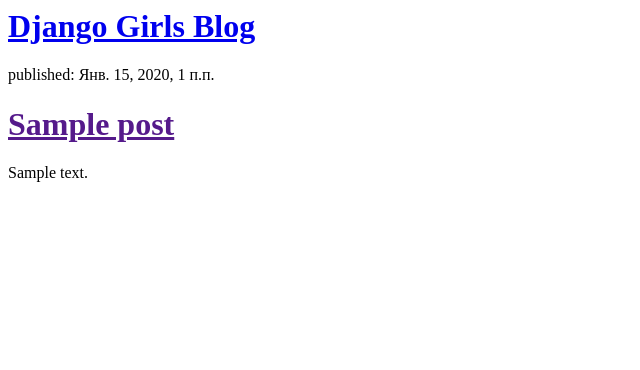
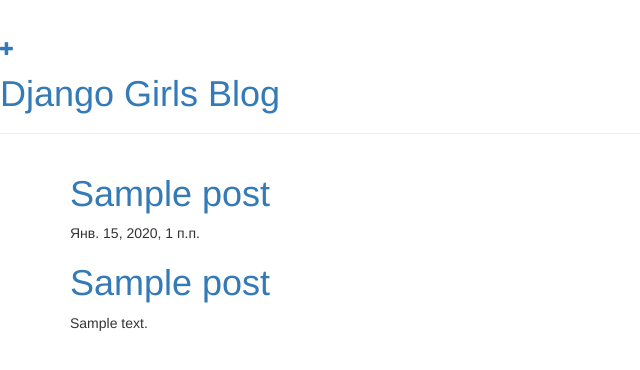
Before and after one commit to MuratovER/blog, a Django app: template blog/templates/blog/home_page.html in a window 1280 px wide. Shown: the top 370 px of the page, without its empty margins (0-640 px from the left). Run offline with Django 3.2, Linux system fonts and the light colour scheme; the template is opened without the code that fills it: values that come from a table or form of the project are taken from there, others are empty; tables that the repository leaves empty hold one stand-in row (values such as "Sample post"); some libraries are stand-ins or nearby versions.

Commit message:
'predeploy'

```diff
--- /dev/null
+++ b/blog/templates/blog/base.html
@@ -0,0 +1,26 @@
+{% load static %}
+<html>
+
+<head>
+    <title>Django Girls blog</title>
+    <link rel="stylesheet" href="//maxcdn.bootstrapcdn.com/bootstrap/3.2.0/css/bootstrap.min.css">
+    <link rel="stylesheet" href="//maxcdn.bootstrapcdn.com/bootstrap/3.2.0/css/bootstrap-theme.min.css">
+    <link href='//fonts.googleapis.com/css?family=Lobster&subset=latin,latin-ext' rel='stylesheet' type='text/css'>
+    <link rel="stylesheet" href="{% static 'css/blog.css' %}">
+</head>
+
+<body>
+    <div class="page-header">
+        <a href="{% url 'post_new' %}" class="top-menu"><span class="glyphicon glyphicon-plus"></span></a>
+        <h1><a href="/">Django Girls Blog</a></h1>
+    </div>
+    <div class="content container">
+        <div class="row">
+            <div class="col-md-8">
+                {% block content %} {% endblock %}
+            </div>
+        </div>
+    </div>
+</body>
+
+</html>
--- a/blog/templates/blog/home_page.html
+++ b/blog/templates/blog/home_page.html
@@ -1,11 +1,10 @@
-<div>
-    <h1><a href="/">Django Girls Blog</a></h1>
-</div>
-
-{% for post in posts %}
-<div>
-    <p>published: {{ post.published_date }}</p>
+{% extends 'blog/base.html' %} {% block content %} {% for post in posts %}
+<div class="post">
+    <h1><a href="{% url 'post_detail' pk=post.pk %}">{{ post.title }}</a></h1>
+    <div class="date">
+        {{ post.published_date }}
+    </div>
     <h1><a href="">{{ post.title }}</a></h1>
     <p>{{ post.text|linebreaksbr }}</p>
 </div>
-{% endfor %}
+{% endfor %} {% endblock %}
--- /dev/null
+++ b/blog/urls.py
@@ -0,0 +1,8 @@
+from django.urls import path
+from . import views
+
+urlpatterns = [
+    path('', views.post_list, name='post_list'),
+    path('post/<int:pk>/', views.post_detail, name='post_detail'),
+    path('post/new/', views.post_new, name='post_new'),
+]
--- /dev/null
+++ b/runtime.txt
@@ -0,0 +1 @@
+python-3.7.7
--- a/scripts/urls.py
+++ b/scripts/urls.py
@@ -14,8 +14,9 @@
     2. Add a URL to urlpatterns:  path('blog/', include('blog.urls'))
 """
 from django.contrib import admin
-from django.urls import path
+from django.urls import path, include
 
 urlpatterns = [
     path('admin/', admin.site.urls),
+    path('', include('blog.urls')),
 ]
--- a/scripts/wsgi.py
+++ b/scripts/wsgi.py
@@ -11,6 +11,8 @@
 
 from django.core.wsgi import get_wsgi_application
 
+from whitenoise.django import DjangoWhiteNoise
+
 os.environ.setdefault('DJANGO_SETTINGS_MODULE', 'scripts.settings')
 
-application = get_wsgi_application()
+application = DjangoWhiteNoise(application)
```
Also changed, not shown: blog/forms.py (added, +9 -0 lines), blog/templates/blog/post_detail.html (added, +11 -0 lines), blog/views.py (+13 -2 lines), scripts/settings.py (+13 -5 lines), 1 other file.
